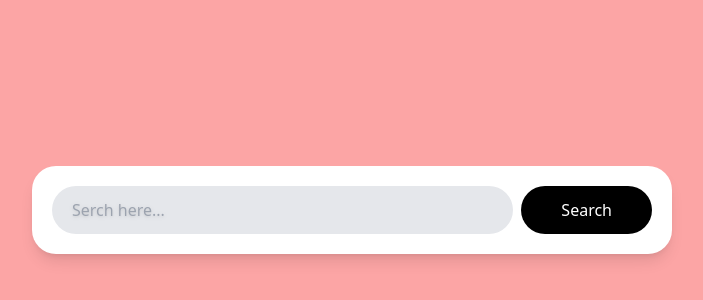
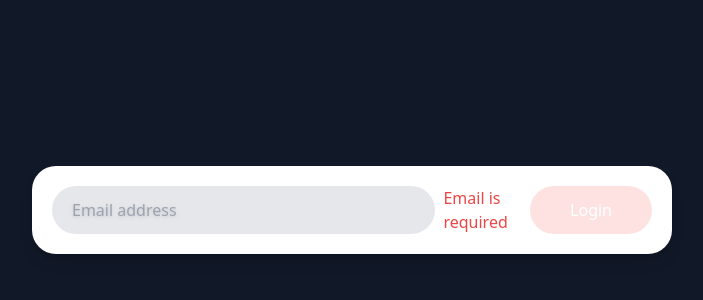
Before and after one commit to chanho2547/carrot-market-reloaded, a Next.js app: page / in a window 1280 px wide. Shown: the part 190-490 px from the top of the page, without its empty margins (288-991 px from the left). Built offline with nearby package versions, Linux system fonts and the light colour scheme.

Commit message:
테일윈드 프리티어 적용및 vaild 적용

```diff
--- a/app/page.tsx
+++ b/app/page.tsx
@@ -1,14 +1,18 @@
 export default function Home() {
   return (
-    <main className="bg-gray-900 sm:bg-red-300 h-screen flex items-center justify-center p-5">
+    <main className="bg-gray-900  h-screen flex items-center justify-center p-5">
       <div className="bg-white w-full max-w-screen-sm shadow-lg p-5 rounded-3xl flex flex-col md:flex-row gap-2">
         <input
-          className="w-full rounded-full h-12  bg-gray-200 pl-5 outline-none ring ring-transparent focus:ring-orange-500 focus:ring-offset-2 transition-shadow placeholder:drop-shadow"
-          type="text"
-          placeholder="Serch here..."
+          className="w-full rounded-full h-12  bg-gray-200 pl-5 outline-none ring ring-transparent focus:ring-green-500 focus:ring-offset-2 transition-shadow placeholder:drop-shadow invalid:focus:ring-red-500 peer"
+          type="email"
+          required
+          placeholder="Email address"
         />
-        <button className="bg-black text-white py-2 rounded-full active:scale-90 transition-transform font-medium  outline-none md:px-10">
-          Search
+        <span className="text-red-500 font-medium hidden peer-invalid:block">
+          Email is required
+        </span>
+        <button className="bg-black text-white py-2 rounded-full active:scale-90 transition-transform font-medium  outline-none md:px-10 peer-invalid:bg-red-100 peer-required:bg-green-500">
+          Login
         </button>
       </div>
     </main>
```
Also changed, not shown: package.json (+8 -6 lines), 1 other file (tests, documents, lock files or other folders).
